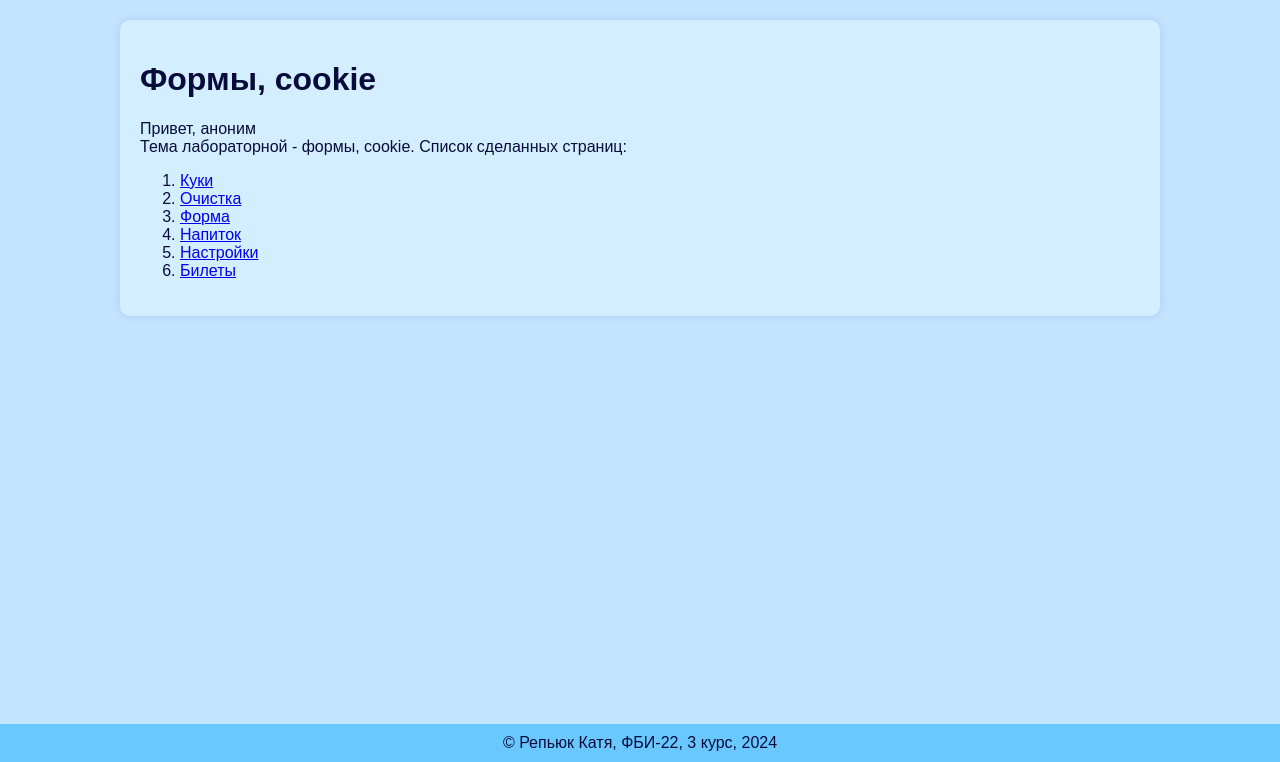
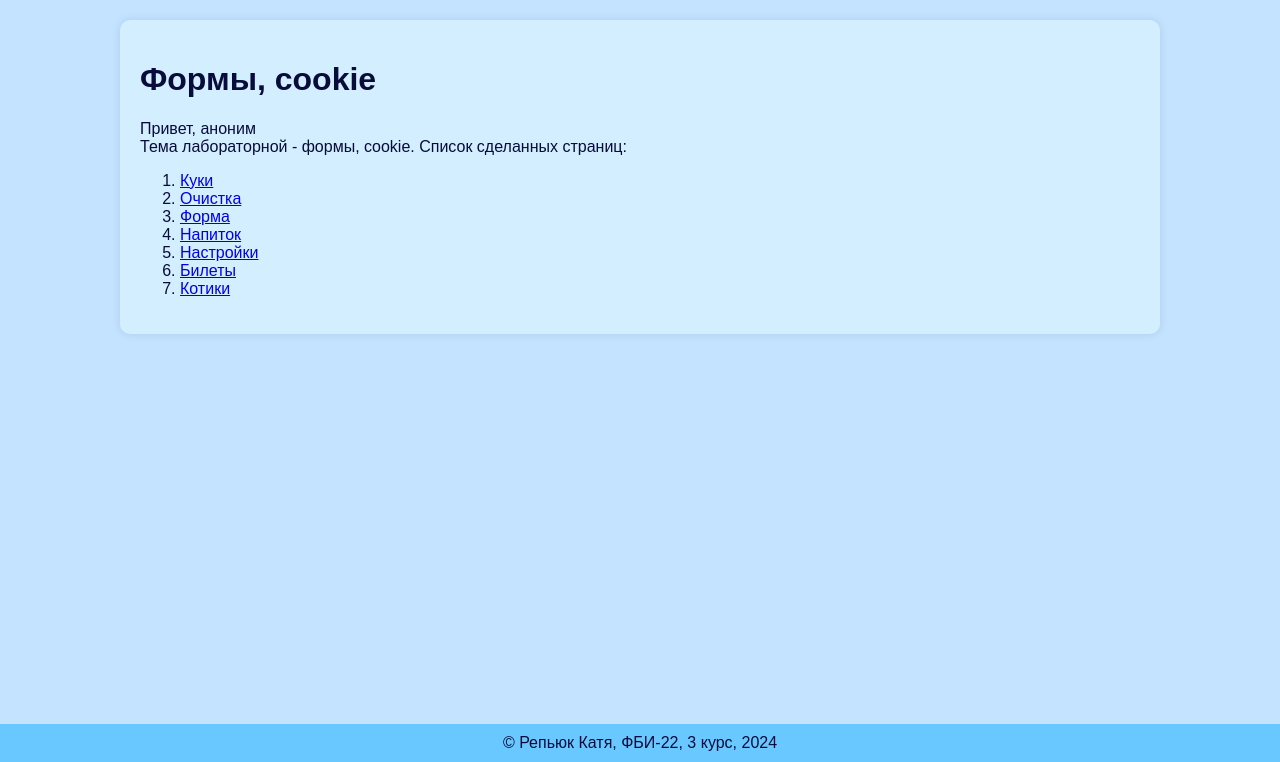
Before and after one commit to krepuk/web-programming-labs-2, a Flask app: page /lab3/ in a window 1280 px wide. Shown: the part 38-800 px from the top of the page. Run offline with Flask 3, Linux system fonts and the light colour scheme; parts of the project's set-up code (start-up, migrations or seed data) failed here and were passed over.

Commit message:
Заготовка к 4 лабораторной

```diff
--- a/app.py
+++ b/app.py
@@ -2,11 +2,13 @@ from flask import Flask, url_for, redirect, render_template, abort
 from lab1 import lab1
 from lab2 import lab2
 from lab3 import lab3
+from lab4 import lab4
 
 app = Flask(__name__)
 app.register_blueprint(lab1)
 app.register_blueprint(lab2)
 app.register_blueprint(lab3)
+app.register_blueprint(lab4)
 
 
 @app.route('/')
@@ -143,7 +145,7 @@ def error_418():
 
 
 @app.errorhandler(500)
-def server_error(e):
+def trigger_error(e):
     css_path = url_for("static", filename="404.css")
     return f'''
 <!doctype html>
--- a/lab3.py
+++ b/lab3.py
@@ -4,9 +4,10 @@ lab3 = Blueprint('lab3', __name__)
 
 @lab3.route('/lab3/')
 def lab():
+    age = request.cookies.get('age')
     name = request.cookies.get('name')
     name_color = request.cookies.get('name_color')
-    return render_template('lab3/lab3.html', name=name, name_color=name_color)
+    return render_template('lab3/lab3.html', name=name, name_color=name_color, age=age)
 
 
 @lab3.route('/lab3/cookie')
@@ -127,7 +128,7 @@ def formTrain():
     if age == '':
         errors['age'] = 'Заполните поле!'
     elif  type(age) == str and (int(age) < 0 or int(age) > 120):
-        errors['age'] = 'Возраст должен быть от 0 до 120 лет!'
+        errors['age'] = 'Введите реальный возраст!'
     else:
         errors['age'] = ''
 
@@ -172,3 +173,65 @@ def formTrain():
     return render_template('lab3/formtrain.html', fio=fio, place=place, linen=linen, luggage=luggage,
                         age=age, start=start, end=end, date=date, insurance=insurance, errors=errors,
                         argsNames=argsNames, check=check, ticketCost=ticketCost)
+
+
+@lab3.route('/lab3/clear_cookies')
+def clear_cookies():
+    resp = make_response(redirect('/lab3/settings'))
+    resp.delete_cookie('color')
+    resp.delete_cookie('backgroundcolor')
+    resp.delete_cookie('fontsize')
+    resp.delete_cookie('linkcolor')
+    return resp
+
+
+cats = [
+    {"breed": "Британская короткошерстная", "price": 500, "color": "Серый", "origin": "Великобритания"},
+    {"breed": "Сиамская", "price": 600, "color": "Коричневый", "origin": "Таиланд"},
+    {"breed": "Мейн-кун", "price": 700, "color": "Рыжий", "origin": "США"},
+    {"breed": "Русская голубая", "price": 550, "color": "Голубой", "origin": "Россия"},
+    {"breed": "Бенгальская", "price": 800, "color": "Пятнистый", "origin": "США"},
+    {"breed": "Сфинкс", "price": 900, "color": "Безволосый", "origin": "Канада"},
+    {"breed": "Абиссинская", "price": 650, "color": "Охра", "origin": "Эфиопия"},
+    {"breed": "Шотландская вислоухая", "price": 500, "color": "Голубой", "origin": "Великобритания"},
+    {"breed": "Бурманская", "price": 750, "color": "Коричневый", "origin": "Бирма"},
+    {"breed": "Норвежская лесная", "price": 600, "color": "Серебристый", "origin": "Норвегия"},
+    {"breed": "Американский керл", "price": 550, "color": "Черный", "origin": "США"},
+    {"breed": "Персидская", "price": 850, "color": "Белый", "origin": "Иран"},
+    {"breed": "Экзотическая короткошерстная", "price": 700, "color": "Голубой", "origin": "США"},
+    {"breed": "Девон-рекс", "price": 650, "color": "Рыжий", "origin": "Великобритания"},
+    {"breed": "Корниш-рекс", "price": 500, "color": "Пятнистый", "origin": "Великобритания"},
+    {"breed": "Манчкин", "price": 750, "color": "Голубой", "origin": "США"},
+    {"breed": "Саванна", "price": 900, "color": "Пятнистый", "origin": "США"},
+    {"breed": "Ориентальная", "price": 600, "color": "Голубой", "origin": "США"},
+    {"breed": "Сибирская", "price": 550, "color": "Голубой", "origin": "Россия"},
+    {"breed": "Тойгер", "price": 800, "color": "Пятнистый", "origin": "США"}
+]
+
+
+@lab3.route('/lab3/cats')
+def cats():
+    min_price = request.args.get('min')
+    max_price = request.args.get('max')
+
+    showList = []
+
+    errors = {}
+
+
+    if min_price == '':
+        errors['min'] = 'Заполните поле!'
+    else:
+        errors['min'] = ''
+
+    if max_price == '':
+        errors['max'] = 'Заполните поле!'
+    else:
+        errors['max'] = ''
+
+    if min_price and max_price:
+        for cat in cats:
+            if cat['price'] >= int(min_price) and cat['price'] <= int(max_price):
+                showList.append(cat)
+
+    return render_template('/lab3/cats.html', min=min_price, max=max_price, errors=errors, cats=cats, showList=showList)
--- /dev/null
+++ b/lab4.py
@@ -0,0 +1,2 @@
+from flask import Blueprint, url_for, redirect, render_template
+lab2 = Blueprint('lab4', __name__)
--- a/templates/lab2/cats.html
+++ b/templates/lab2/cats.html
@@ -7,7 +7,7 @@
 {% block main %}
     {% for cat in cats %}
     <div class="cat-card">
-        <img src="{{ url_for('static', filename='Lab2/cat.img') }}" alt="{{ cat.name }}">
+        <img src="{{ url_for('static', filename='Lab2/cat1.jpg') }}" alt="{{ cat.name }}">
         <h2>{{ cat.name }}</h2>
         <p>{{ cat.description }}</p>
     </div>
--- a/templates/lab3/lab3.html
+++ b/templates/lab3/lab3.html
@@ -32,5 +32,8 @@
         <li>
         <a href="/lab3/formtrain">Билеты</a>
         </li>
+        <li>
+        <a href="/lab3/cats">Котики</a>
+        </li>
     </ol>
 {% endblock %}
--- a/templates/lab3/settings.html
+++ b/templates/lab3/settings.html
@@ -25,7 +25,7 @@
             <button type="submit">OK</button>
         </div>
         <div>
-            <a href="/lab3/delete_cookies">Сбросить куки</a>
+            <a href="/lab3/clear_cookies">Сбросить куки</a>
         </div>
     </form>
 {% endblock %}
```
Also changed, not shown: templates/lab3/cats.html (added, +48 -0 lines), templates/lab4/lab4.html (added).
